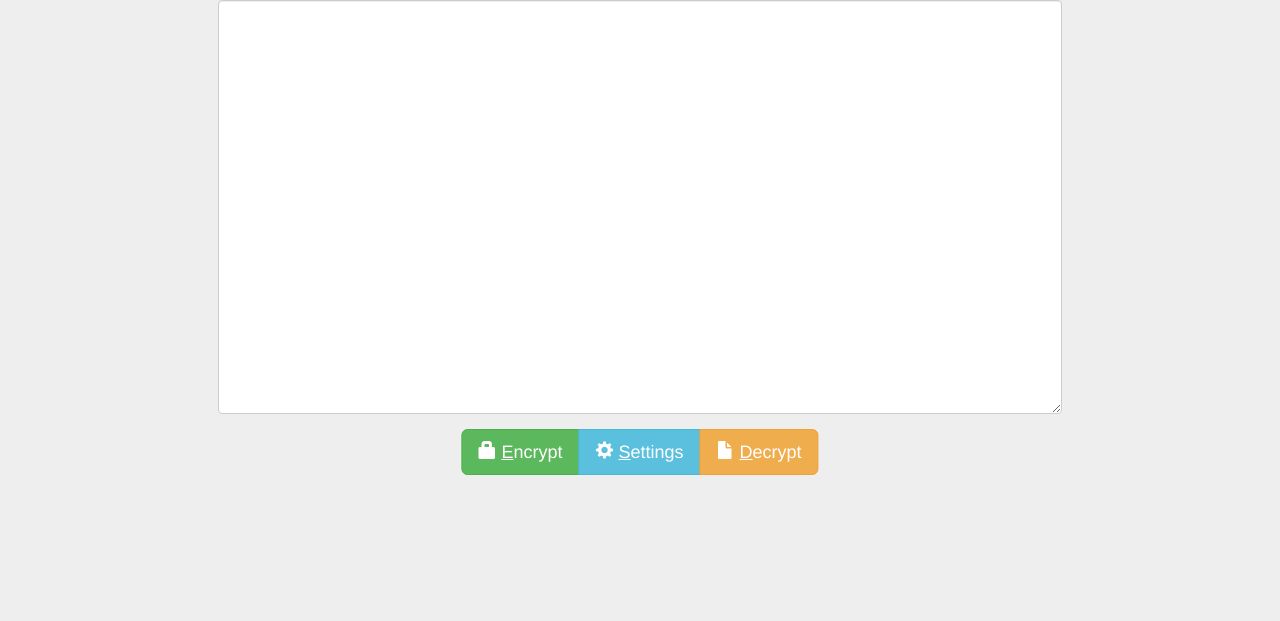
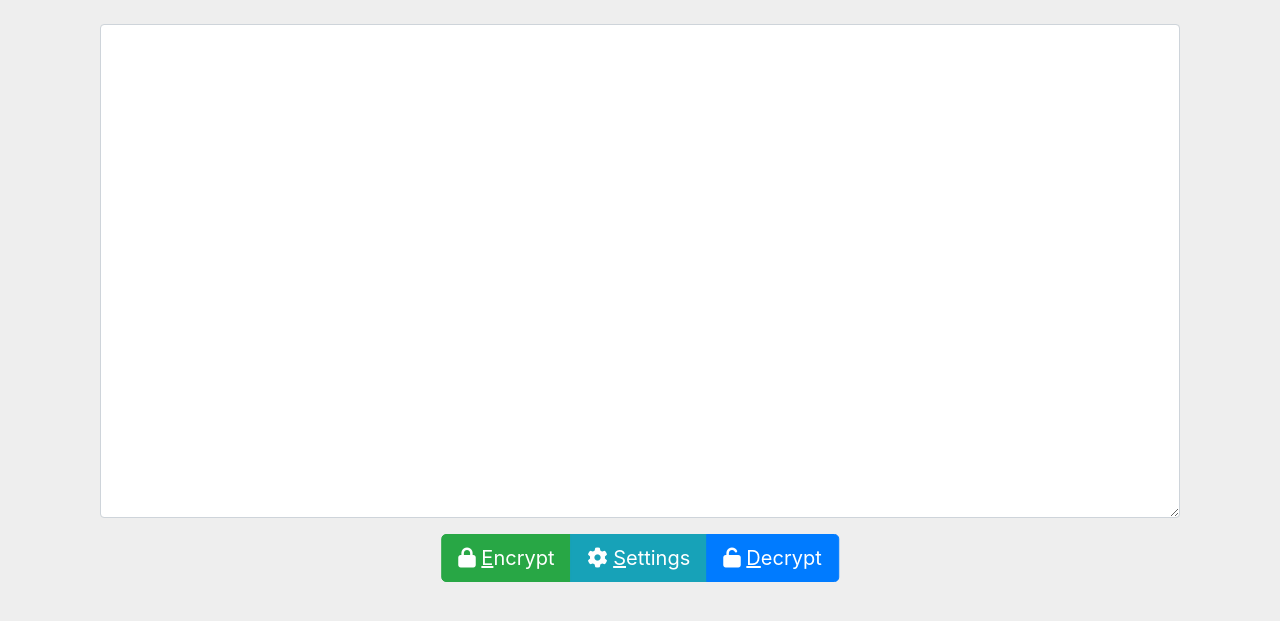
Before and after one commit to berkerol/affine-cipher, a Jekyll site: the page affine-cipher.html, which Jekyll copies as it is, in a window 1280 px wide. Shown: the top 621 px of the page. Built offline with Jekyll 4.4.1, drawn with Linux system fonts in a browser that asks for light colours; nearby versions of some CDN libraries.

Commit message:
Update to Bootstrap 4

```diff
--- a/affine-cipher.css
+++ b/affine-cipher.css
@@ -1,12 +1,12 @@
 body {
   background: #eee;
-}
-
-.buttons {
-  left: 50%;
-  transform: translateX(-50%);
 }
 
 input[type="number"] {
   width: 5em;
 }
+
+.btn-group-center {
+  left: 50%;
+  transform: translateX(-50%);
+}
--- a/affine-cipher.html
+++ b/affine-cipher.html
@@ -6,66 +6,72 @@
   <meta name="viewport" content="width=device-width, initial-scale=1, user-scalable=no">
   <title>Affine Cipher</title>
   <meta name="description" content="Simple & easy-to-use Affine Cipher GUI">
-  <link rel="stylesheet" href="https://stackpath.bootstrapcdn.com/bootstrap/3.4.1/css/bootstrap.min.css" integrity="sha384-HSMxcRTRxnN+Bdg0JdbxYKrThecOKuH5zCYotlSAcp1+c8xmyTe9GYg1l9a69psu" crossorigin="anonymous">
+  <link rel="stylesheet" href="https://stackpath.bootstrapcdn.com/bootstrap/4.3.1/css/bootstrap.min.css" integrity="sha384-ggOyR0iXCbMQv3Xipma34MD+dH/1fQ784/j6cY/iJTQUOhcWr7x9JvoRxT2MZw1T" crossorigin="anonymous">
   <link rel="stylesheet" href="affine-cipher.css">
 </head>
 
 <body>
-  <div class="modal fade" id="settings">
+  <div class="modal fade" id="settings" tabindex="-1">
     <div class="modal-dialog">
       <div class="modal-content">
         <div class="modal-header">
-          <button type="button" class="close" data-dismiss="modal"><span aria-hidden="true">&times;</span></button>
           <h4 class="modal-title">Settings</h4>
+          <button type="button" class="close" data-dismiss="modal"><span>&times;</span></button>
         </div>
         <div class="modal-body">
-          <form class="form-inline row">
-            <div class="form-group col-xs-4 col-md-3 col-lg-2 col-xs-offset-0 col-md-offset-2 col-lg-offset-3">
+          <form>
+            <div class="form-row">
+              <div class="form-group col">
                 <label for="dmul">Multiplicative key for digits</label>
                 <input type="number" class="form-control" id="dmul" min="1" max="99999">
               </div>
-            <div class="form-group col-xs-4 col-md-3 col-lg-2">
+              <div class="form-group col">
                 <label for="umul">Multiplicative key for uppercase</label>
                 <input type="number" class="form-control" id="umul" min="1" max="99999">
               </div>
-            <div class="form-group col-xs-4 col-md-3 col-lg-2">
+              <div class="form-group col">
                 <label for="lmul">Multiplicative key for lowercase</label>
                 <input type="number" class="form-control" id="lmul" min="1" max="99999">
               </div>
-          </form>
-          <form class="form-inline row">
-            <div class="form-group col-xs-4 col-md-3 col-lg-2 col-xs-offset-0 col-md-offset-2 col-lg-offset-3">
+            </div>
+            <div class="form-row">
+              <div class="form-group col">
                 <label for="dadd">Additive key for digits</label>
                 <input type="number" class="form-control" id="dadd" min="1" max="99999">
               </div>
-            <div class="form-group col-xs-4 col-md-3 col-lg-2">
+              <div class="form-group col">
                 <label for="uadd">Additive key for uppercase</label>
                 <input type="number" class="form-control" id="uadd" min="1" max="99999">
               </div>
-            <div class="form-group col-xs-4 col-md-3 col-lg-2">
+              <div class="form-group col">
                 <label for="ladd">Additive key for lowercase</label>
                 <input type="number" class="form-control" id="ladd" min="1" max="99999">
+              </div>
             </div>
           </form>
         </div>
         <div class="modal-footer">
-          <a class="btn btn-info" onclick="save()" accesskey="a" data-dismiss="modal"><span class="glyphicon glyphicon-floppy-disk"></span> S<span style="text-decoration: underline">a</span>ve</a>
+          <button type="button" class="btn btn-primary" onclick="save()" accesskey="a" data-dismiss="modal"><i class="fas fa-save"></i> S<u>a</u>ve</button>
         </div>
       </div>
     </div>
   </div>
-  <form class="form row">
-    <div class="form-group col-xs-8 col-xs-offset-2">
+  <div class="container">
+    <form>
+      <div class="col mt-4">
         <textarea class="form-control" id="text" rows="20" cols="50"></textarea>
       </div>
     </form>
-  <div class="btn-group buttons">
-    <a class="btn btn-lg btn-success" onclick="encipherText()" accesskey="e"><span class="glyphicon glyphicon-lock"></span> <span style="text-decoration: underline">E</span>ncrypt</a>
-    <a class="btn btn-lg btn-info" accesskey="s" data-toggle="modal" data-target="#settings"><span class="glyphicon glyphicon-cog"></span> <span style="text-decoration: underline">S</span>ettings</a>
-    <a class="btn btn-lg btn-warning" onclick="decipherText()" accesskey="d"><span class="glyphicon glyphicon-file"></span> <span style="text-decoration: underline">D</span>ecrypt</a>
+    <div class="btn-group btn-group-lg btn-group-center mt-3">
+      <button type="button" class="btn btn-success" onclick="encipherText()" accesskey="e"><i class="fas fa-lock"></i> <u>E</u>ncrypt</button>
+      <button type="button" class="btn btn-info" data-toggle="modal" data-target="#settings" accesskey="s"><i class="fas fa-cog"></i> <u>S</u>ettings</button>
+      <button type="button" class="btn btn-primary" onclick="decipherText()" accesskey="d"><i class="fas fa-unlock"></i> <u>D</u>ecrypt</button>
     </div>
-  <script src="https://code.jquery.com/jquery-3.3.1.min.js" integrity="sha256-FgpCb/KJQlLNfOu91ta32o/NMZxltwRo8QtmkMRdAu8=" crossorigin="anonymous"></script>
-  <script src="https://stackpath.bootstrapcdn.com/bootstrap/3.4.1/js/bootstrap.min.js" integrity="sha384-aJ21OjlMXNL5UyIl/XNwTMqvzeRMZH2w8c5cRVpzpU8Y5bApTppSuUkhZXN0VxHd" crossorigin="anonymous"></script>
+  </div>
+  <script src="https://code.jquery.com/jquery-3.3.1.slim.min.js" integrity="sha384-q8i/X+965DzO0rT7abK41JStQIAqVgRVzpbzo5smXKp4YfRvH+8abtTE1Pi6jizo" crossorigin="anonymous"></script>
+  <script src="https://cdnjs.cloudflare.com/ajax/libs/popper.js/1.14.7/umd/popper.min.js" integrity="sha384-UO2eT0CpHqdSJQ6hJty5KVphtPhzWj9WO1clHTMGa3JDZwrnQq4sF86dIHNDz0W1" crossorigin="anonymous"></script>
+  <script src="https://stackpath.bootstrapcdn.com/bootstrap/4.3.1/js/bootstrap.min.js" integrity="sha384-JjSmVgyd0p3pXB1rRibZUAYoIIy6OrQ6VrjIEaFf/nJGzIxFDsf4x0xIM+B07jRM" crossorigin="anonymous"></script>
+  <script src="https://kit.fontawesome.com/a1c4b21e48.js"></script>
   <script src="affine-cipher.js"></script>
   <script>
     (function(i,s,o,g,r,a,m){i['GoogleAnalyticsObject']=r;i[r]=i[r]||function(){
```
Lines whose indentation alone changed are shown as unchanged.
